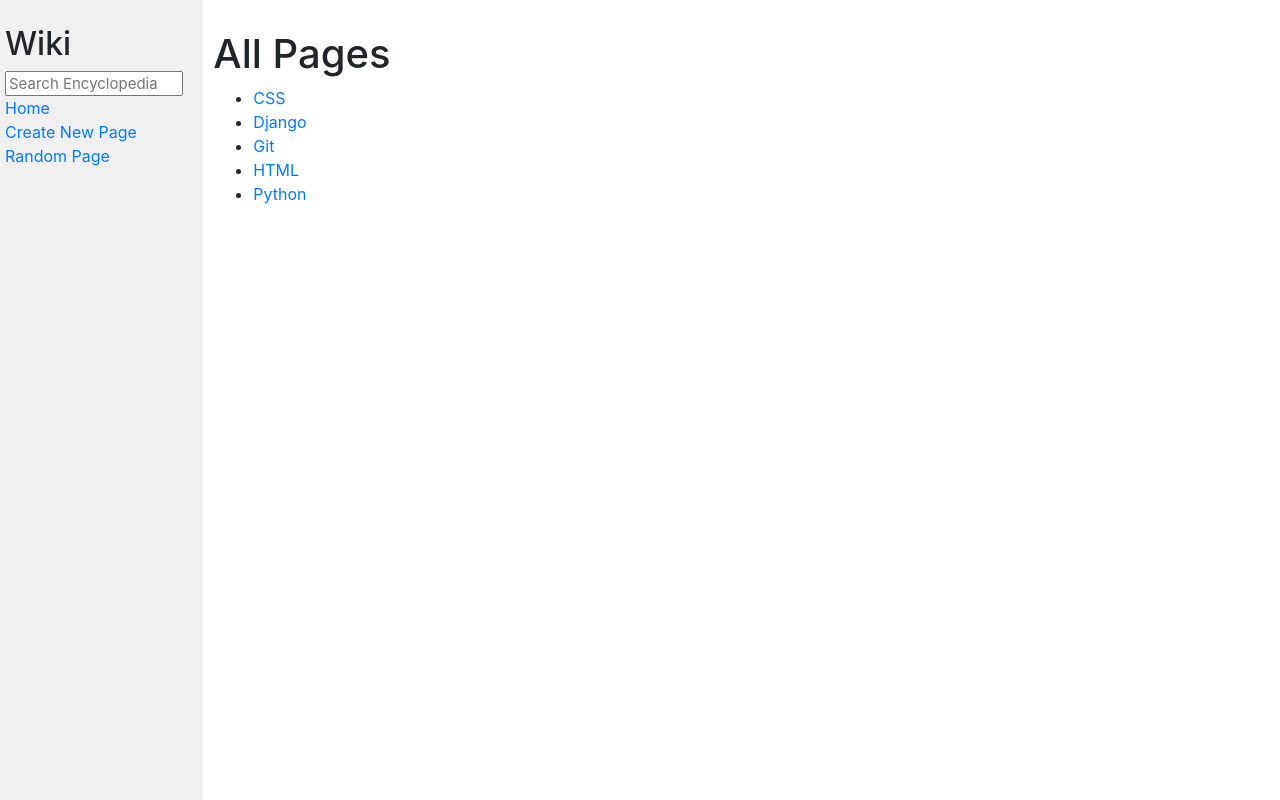
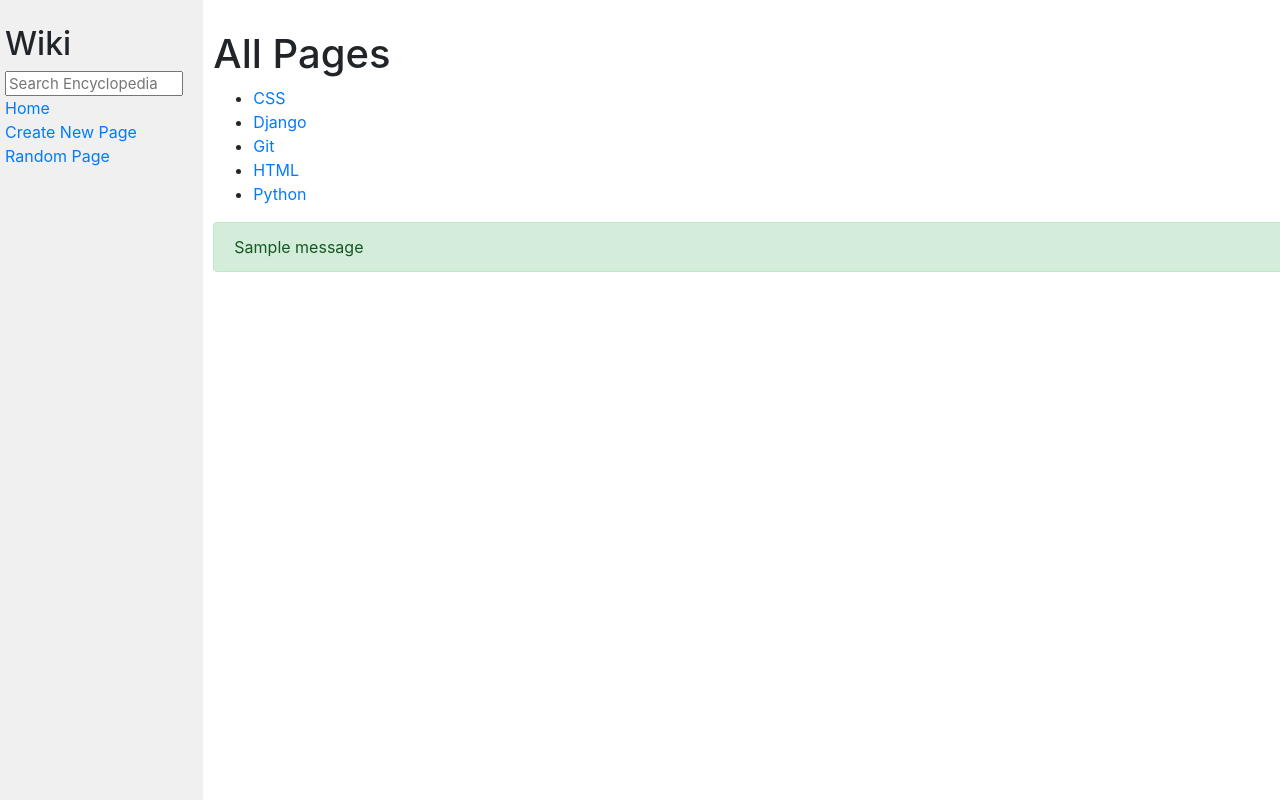
Before and after one commit to Ekaterina-Vititneva/CS50-s-Web, a Django app: page / in a window 1280 px wide. Run offline with Django 5.2, Linux system fonts and the light colour scheme; tables that the repository leaves empty hold one stand-in row (values such as "Sample post"); one stand-in notice (Sample message) is shown; some libraries are stand-ins or nearby versions.

Commit message:
Added error messages via django

```diff
--- a/project_1/wiki/encyclopedia/templates/encyclopedia/layout.html
+++ b/project_1/wiki/encyclopedia/templates/encyclopedia/layout.html
@@ -30,6 +30,15 @@
             <div class="main col-lg-10 col-md-9">
                 {% block body %}
                 {% endblock %}
+                {% if messages %}
+                    <div class="messages">
+                        {% for message in messages %}
+                            <div class="alert {% if message.tags %}alert-{{ message.tags }}{% endif %}">
+                                {{ message }}
+                            </div>
+                        {% endfor %}
+                    </div>
+                {% endif %}
             </div>
         </div>
     </body>
--- a/project_1/wiki/encyclopedia/views.py
+++ b/project_1/wiki/encyclopedia/views.py
@@ -1,5 +1,6 @@
 from django.shortcuts import render, redirect
 from django.http import Http404
+from django.contrib import messages
 
 from . import util
 
@@ -20,7 +21,9 @@ def title(request, title):
     try:
         content = markdowner.convert(util.get_entry(title))
     except:
-        raise Http404("Title does not exist")
+        #raise Http404("Title does not exist")
+        messages.error(request, "Title does not exist.")
+        return redirect('index')
     return render(request, "encyclopedia/title.html", {
         "title": title,
         "title_content": content
@@ -52,17 +55,22 @@ def create(request):
     return render(request, "encyclopedia/create.html")
 
 def save(request):
-    new_title = request.POST.get('new-title')
-    content = request.POST.get('content')
-    all_entries = util.list_entries()
-    if new_title not in all_entries:
-        entries_dir = os.path.join(os.path.dirname(os.path.abspath(__file__)), '..', 'entries')
-        file_path = os.path.join(entries_dir, f"{new_title}.md")
-        with open(file_path, "w", encoding="utf-8") as file:
-            file.write(f"# {new_title}\n\n{content}")
-        return redirect('title_1', title=new_title)
-    else:
-        raise Http404("Another encyclopedia entry already exists with the provided title")
+    if request.method == "POST":
+        new_title = request.POST.get('new-title')
+        content = request.POST.get('content')
+        all_entries = util.list_entries()
+        if new_title not in all_entries:
+            entries_dir = os.path.join(os.path.dirname(os.path.abspath(__file__)), '..', 'entries')
+            file_path = os.path.join(entries_dir, f"{new_title}.md")
+            with open(file_path, "w", encoding="utf-8") as file:
+                file.write(f"# {new_title}\n\n{content}")
+            return redirect('title_1', title=new_title)
+        else:
+            #raise Http404("Another encyclopedia entry already exists with the provided title")
+            messages.error(request, 'An encyclopedia entry with the provided title already exists.')
+            return render(request, "encyclopedia/create.html")
+
+    return redirect('create')
 
 def edit(request, title):
     if request.method == "POST":
```
